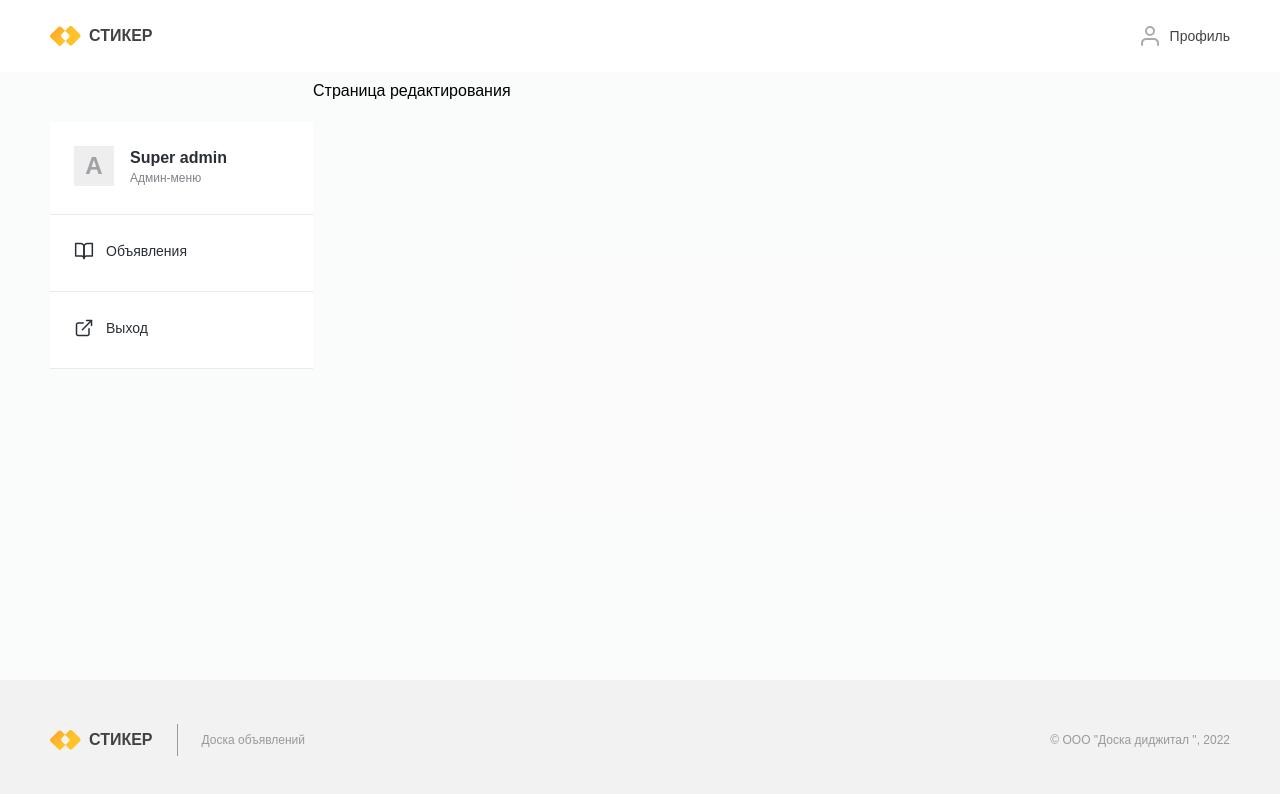
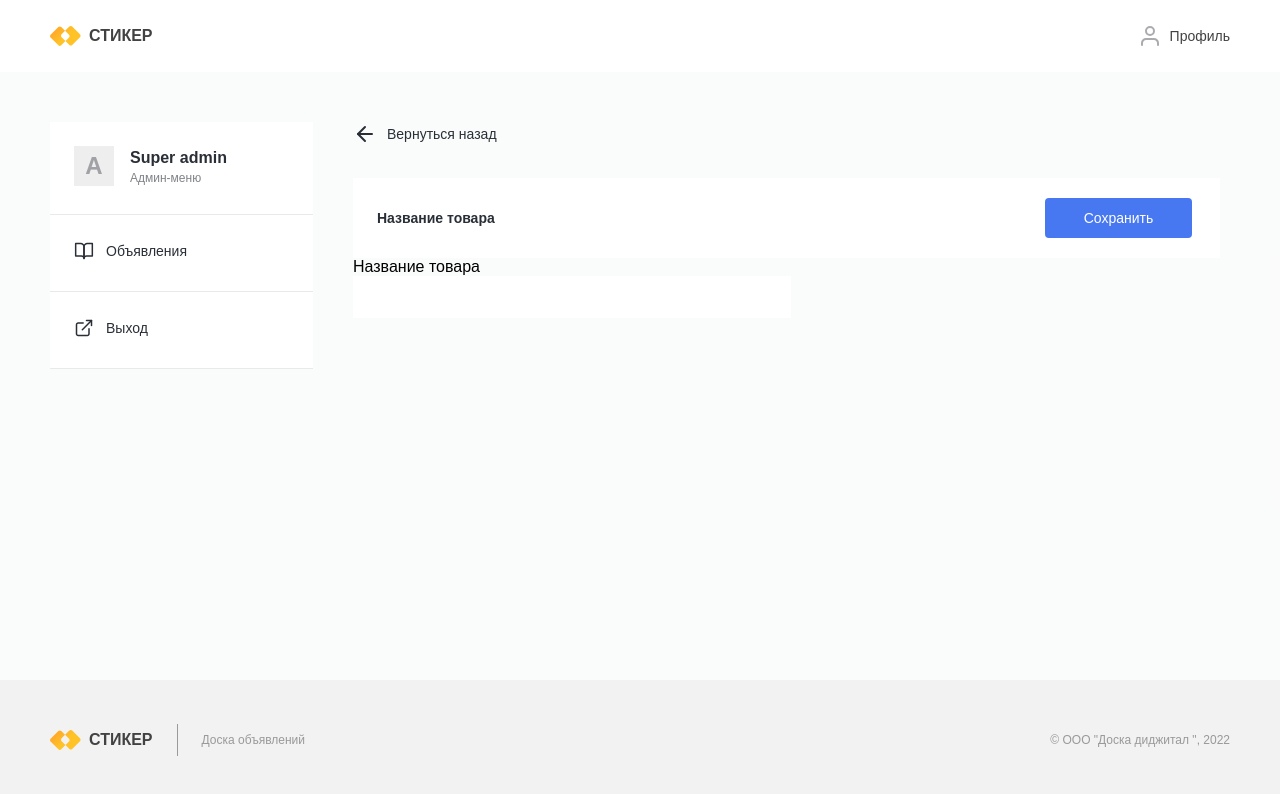
Before and after one commit to Juliachis/React_project, a React (Create React App) app: page /edit_page in a window 1280 px wide. Shown: the top 794 px of the page. Built offline with nearby package versions, Linux system fonts and the light colour scheme; the HTML template or start-up script is replaced by a standard one.

Commit message:
edit page

```diff
--- a/src/entities/EditPage/EditPage.module.scss
+++ b/src/entities/EditPage/EditPage.module.scss
@@ -0,0 +1,48 @@
+.edit_wrapper {
+  width: 867px;
+  margin: 40px 0 0 40px;
+}
+
+.back_link {
+  display: flex;
+  gap: 10px;
+  align-items: center;
+  text-decoration: none;
+  margin-bottom: 32px;
+}
+
+.back_link span {
+  font-weight: 400;
+  font-size: 14px;
+  line-height: 24px;
+  color: #2a2f37;
+}
+
+.edit_header {
+  width: 100%;
+  display: flex;
+  justify-content: space-between;
+  align-items: center;
+  background-color: #fff;
+  padding: 20px 28px 20px 24px;
+  box-sizing: border-box;
+}
+
+.edit_header span {
+  font-weight: 700;
+  font-size: 14px;
+  line-height: 24px;
+  color: #2a2f37;
+}
+
+.save_button {
+  width: 147px;
+  height: 40px;
+  background-color: #4877f2;
+  border-radius: 4px;
+  color: #fff;
+  font-weight: 500;
+  font-size: 14px;
+  line-height: 24px;
+  border: none;
+}
--- /dev/null
+++ b/src/entities/EditPage/components/ArrowSvg.tsx
@@ -0,0 +1,24 @@
+import React from 'react';
+
+const ArrowSvg = () => {
+  return (
+    <svg width="24" height="24" viewBox="0 0 24 24" fill="none" xmlns="http://www.w3.org/2000/svg">
+      <path
+        d="M19 12L5 12"
+        stroke="#2A2F37"
+        strokeWidth="2"
+        strokeLinecap="round"
+        strokeLinejoin="round"
+      />
+      <path
+        d="M12 19L5 12L12 5"
+        stroke="#2A2F37"
+        strokeWidth="2"
+        strokeLinecap="round"
+        strokeLinejoin="round"
+      />
+    </svg>
+  );
+};
+
+export default ArrowSvg;
--- /dev/null
+++ b/src/entities/EditPage/components/EditPageComponent.tsx
@@ -0,0 +1,19 @@
+import React from 'react';
+import style from '../EditPage.module.scss';
+import EditPageHeader from './EditPageHeader';
+
+const EditPageComponent = () => {
+  return (
+    <div className={style.edit_wrapper}>
+      <EditPageHeader />
+      <div className={style.form_wrapper}>
+        <form>
+          <label htmlFor="goodname"> Название товара</label>
+          <input type="text" id="goodname" />
+        </form>
+      </div>
+    </div>
+  );
+};
+
+export default EditPageComponent;
--- /dev/null
+++ b/src/entities/EditPage/components/EditPageHeader.tsx
@@ -0,0 +1,23 @@
+import React from 'react';
+import { Link } from 'react-router-dom';
+import style from '../EditPage.module.scss';
+import ArrowSvg from './ArrowSvg';
+
+const EditPageHeader = () => {
+  return (
+    <>
+      <Link to="/goods_page" className={style.back_link}>
+        <ArrowSvg />
+        <span>Вернуться назад</span>
+      </Link>
+      <div className={style.edit_header}>
+        <span>Название товара</span>
+        <button type="button" className={style.save_button}>
+          Сохранить
+        </button>
+      </div>
+    </>
+  );
+};
+
+export default EditPageHeader;
--- a/src/entities/EditPage/index.tsx
+++ b/src/entities/EditPage/index.tsx
@@ -1,7 +1,8 @@
 import React from 'react';
+import EditPageComponent from './components/EditPageComponent';
 
 const EditPage = () => {
-  return <div>Страница редактирования</div>;
+  return <EditPageComponent />;
 };
 
 export default EditPage;
--- a/src/entities/GoodsPage/GoodsPage.module.scss
+++ b/src/entities/GoodsPage/GoodsPage.module.scss
@@ -93,7 +93,6 @@ input {
   top: 0;
   right: 0;
   background-color: #fff;
-  cursor: pointer;
 }
 
 .search_container {
```
Also changed, not shown: .eslintrc.js, public/img/arrow-right.svg (added), public/img/logo.jpg (deleted).
